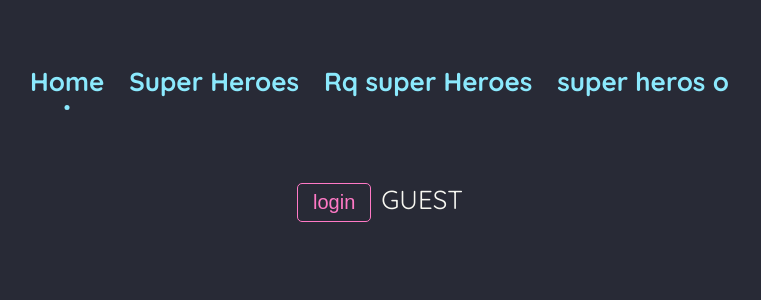
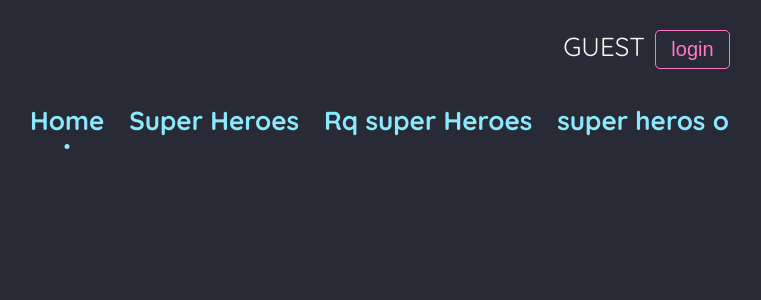
Before and after one commit to 182Marco/react-ts-playground, a React (Create React App) app: page / in a window 1280 px wide. Shown: the top 300 px of the page, without its empty margins (260-1021 px from the left). Built offline with nearby package versions, Linux system fonts and the light colour scheme.

Commit message:
better position for log btn

```diff
--- a/src/App.tsx
+++ b/src/App.tsx
@@ -1,6 +1,6 @@
 import { RouterProvider } from "react-router-dom";
+import LogInComp from "./components/LogInComp";
 import "./global.scss";
-import LogInComp from "./components/LogInComp";
 import Router from "./Router";
 
 export type AddItem = (item: { name: string; quantity: string }) => void;
@@ -8,8 +8,8 @@ export type AddItem = (item: { name: string; quantity: string }) => void;
 function App() {
   return (
     <div className="App">
+      <LogInComp />
       <RouterProvider router={Router} />
-      <LogInComp />
     </div>
   );
 }
--- a/src/components/LogInComp/index.tsx
+++ b/src/components/LogInComp/index.tsx
@@ -7,10 +7,10 @@ export const LogInComp = (): JSX.Element => {
 
   return (
     <div className="LogInComp">
+      <span>{isLog ? "LOGGED" : "GUEST"}</span>
       <button onClick={() => setIsLog(!isLog)}>
         {isLog ? "exit" : "login"}
       </button>
-      <span>{isLog ? 'LOGGED' : "GUEST"}</span>
     </div>
   );
 };
--- a/src/components/LogInComp/style.scss
+++ b/src/components/LogInComp/style.scss
@@ -1,8 +1,15 @@
-@import url('../../scss/vars.scss');
+@import url("../../scss/vars.scss");
+@import "../../scss/mixins.scss";
 
 .LogInComp {
-    margin-bottom: 15PX;
-    button {
-        margin-right: 10px;
-    }
+  @include demo;
+  display: flex;
+  justify-content: flex-end;
+  margin: 0 auto;
+  border: none;
+  padding: 0;
+  button {
+    margin-left: 10px;
+    min-width: 75px;
+  }
 }
--- a/src/scss/mixins.scss
+++ b/src/scss/mixins.scss
@@ -3,10 +3,10 @@
 @mixin demo {
   border: $demo-border;
   border-radius: $demo-border-rad;
-  padding: 25px;
+  padding: 20px;
   width: 80%;
   max-width: 700px;
-  margin: 35px 0;
+  margin: 35px 0 0;
 }
 
 @mixin flex($direction: row, $justify-content: center, $align-items: center) {
```
